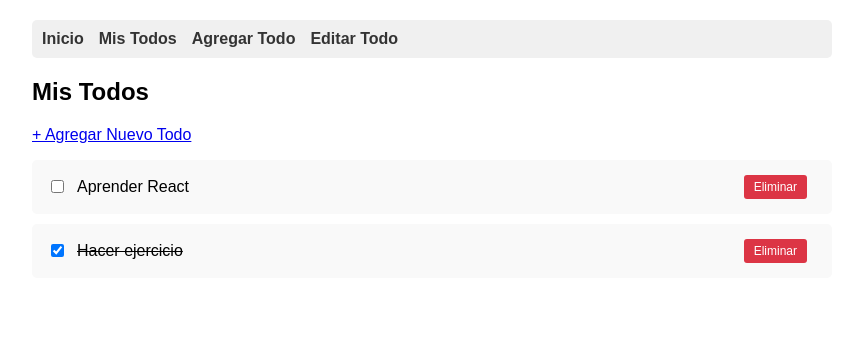
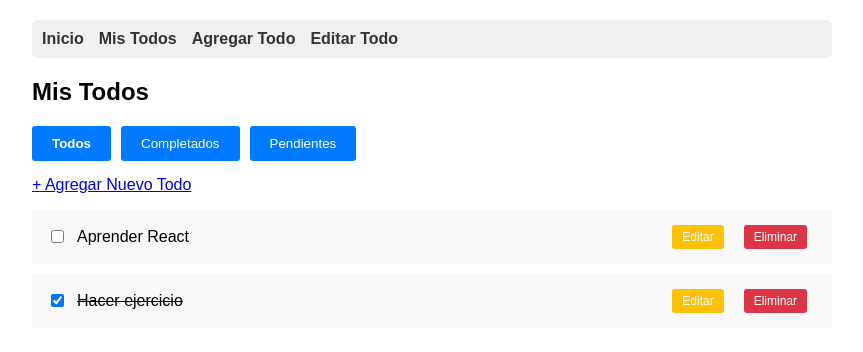
Before and after one commit to mateousug/todo-app, a React (Create React App) app: page /todos in a window 1280 px wide. Shown: the top 352 px of the page, without its empty margins (208-1071 px from the left). Built offline with nearby package versions, Linux system fonts and the light colour scheme; data requests are answered from the project's data file.

Commit message:
chore: placeholder para filtros de tareas (sin lógica implementada)

```diff
--- a/src/components/TodoList.js
+++ b/src/components/TodoList.js
@@ -4,6 +4,7 @@ import { Link } from 'react-router-dom';
 function TodoList() {
   const [todos, setTodos] = useState([]);
   const [loading, setLoading] = useState(true);
+  const [filter, setFilter] = useState('all');
 
   // Cargar todos al montar el componente
   useEffect(() => {
@@ -36,6 +37,7 @@ function TodoList() {
           completed: !completed
         }),
       });
+
       if (response.ok) {
         // Actualizar estado local
         setTodos(todos.map(todo =>
@@ -48,6 +50,8 @@ function TodoList() {
       alert('Error al actualizar');
     }
   };
+
+  // DELETE - Eliminar todo
   const deleteTodo = async (id) => {
     if (!window.confirm('¿Eliminar este todo?')) {
       return;
@@ -63,36 +67,66 @@ function TodoList() {
         setTodos(todos.filter(todo => todo.id !== id));
       }
     } catch (error) {
-      alert('Error al eliminar el todo');
+      alert('Error al eliminar');
     }
   };
+
+  const filteredTodos = todos.filter(todo => {
+    if (filter === 'completed') return todo.completed;
+    if (filter === 'pending') return !todo.completed;
+    return true; // all
+  });
+
   if (loading) {
     return <div>Cargando...</div>;
   }
+
   return (
     <div>
       <h2>Mis Todos</h2>
 
+      <div style={{ marginBottom: '15px' }}>
+        <button
+          onClick={() => setFilter('all')}
+          style={{ fontWeight: filter === 'all' ? 'bold' : 'normal' }}
+        >
+          Todos
+        </button>
+        <button
+          onClick={() => setFilter('completed')}
+          style={{ fontWeight: filter === 'completed' ? 'bold' : 'normal' }}
+        >
+          Completados
+        </button>
+        <button
+          onClick={() => setFilter('pending')}
+          style={{ fontWeight: filter === 'pending' ? 'bold' : 'normal' }}
+        >
+          Pendientes
+        </button>
+      </div>
+
       <Link to="/add">+ Agregar Nuevo Todo</Link>
 
-      {todos.length === 0 ? (
+      {filteredTodos.length === 0 ? (
         <p>No hay todos. <Link to="/add">Crear el primero</Link></p>
       ) : (
         <ul>
-          {todos.map(todo => (
+          {filteredTodos.map(todo => (
             <li key={todo.id}>
               <input
                 type="checkbox"
                 checked={todo.completed}
                 onChange={() => toggleComplete(todo.id, todo.completed)}
               />
-
               <span style={{
                 textDecoration: todo.completed ? 'line-through' : 'none'
               }}>
                 {todo.title}
               </span>
-
+              <Link to={`/edit/${todo.id}`}>
+                <button style={{ background: '#ffc107' }}>Editar</button>
+              </Link>
               <button onClick={() => deleteTodo(todo.id)}>
                 Eliminar
               </button>
```
